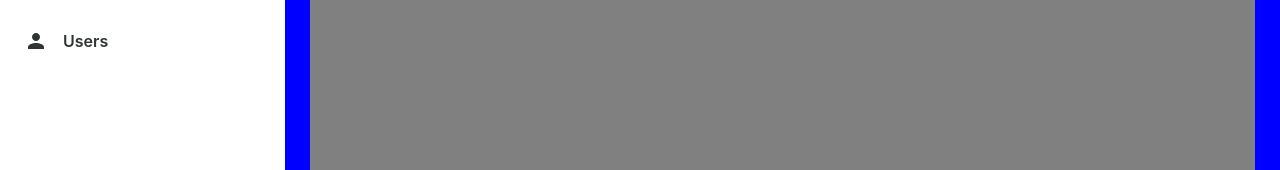
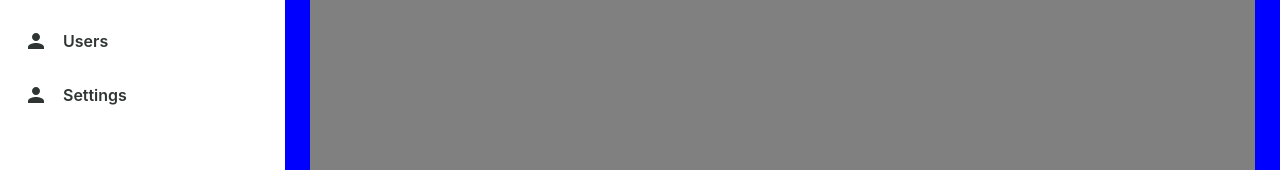
Before and after one commit to tg322/my-app, a React (Create React App) app: page / in a window 1280 px wide. Shown: the part 177-347 px from the top of the page. Built offline with nearby package versions, Linux system fonts and the light colour scheme.

Commit message:
Added a Settings button to sidebar.

```diff
--- a/src/layout/SideBar.tsx
+++ b/src/layout/SideBar.tsx
@@ -14,6 +14,7 @@ function SideBar(){
                 <SideBarButton icon={<HomeIcon/>} text='Dashboard'/>
                 <SideBarButton icon={<ConfirmationNumberIcon/>} text='Tickets'/>
                 <SideBarButton icon={<PersonIcon/>} text='Users'/>
+                <SideBarButton icon={<PersonIcon/>} text='Settings'/>
             </div>
 
 
```
